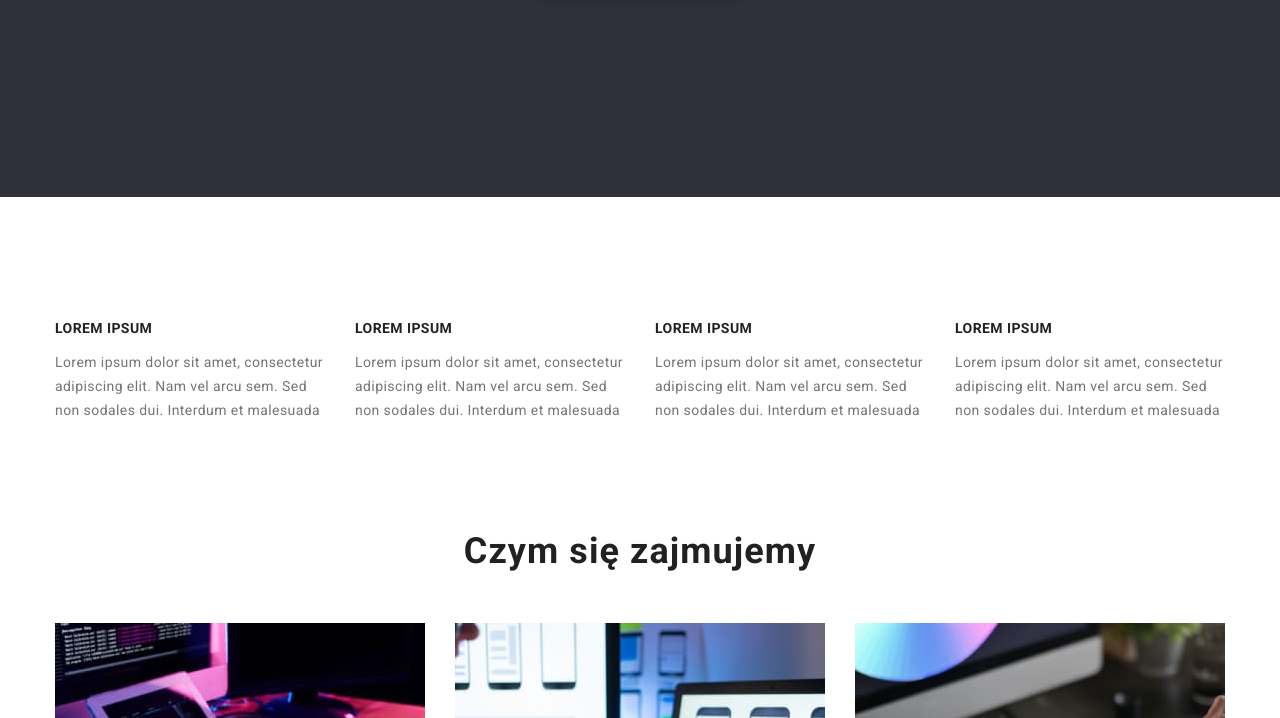
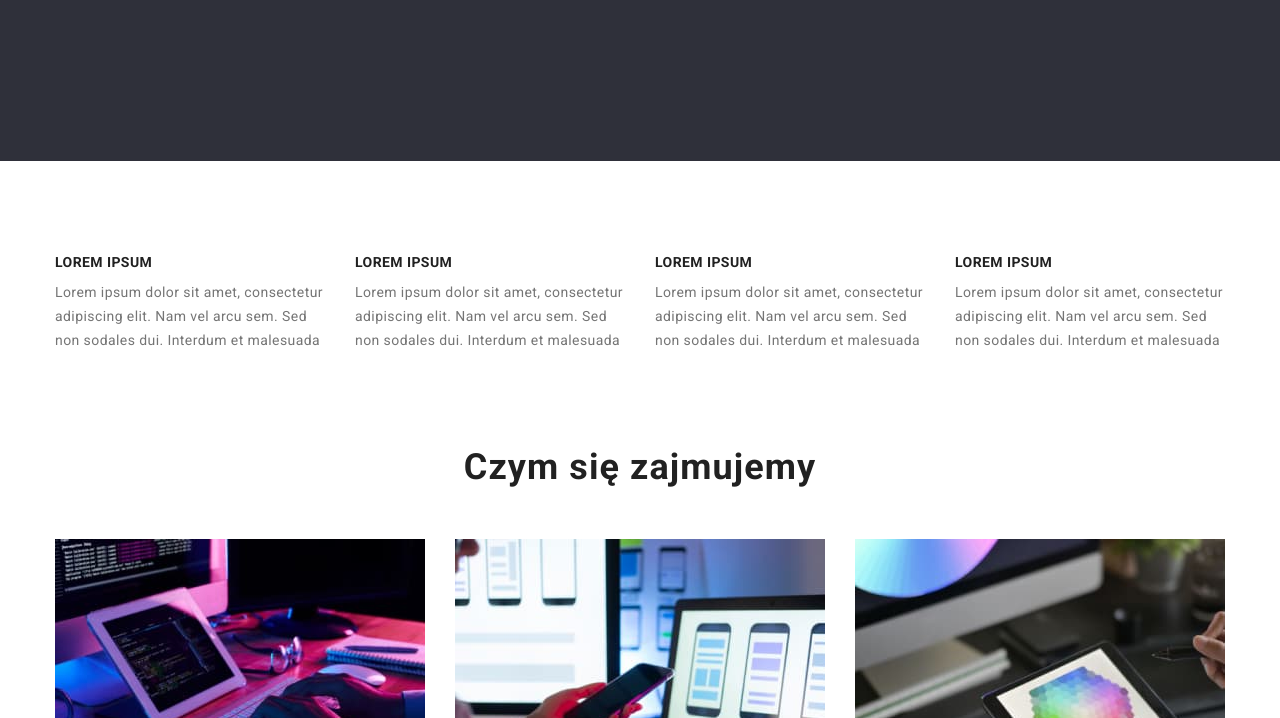
Before and after one commit to MateuszCharysz/goit-markup-hw-03, a plain HTML site: page index.html in a window 1280 px wide. Shown: the part 519-1237 px from the top of the page. Drawn offline with nearby package versions, Linux system fonts and the light colour scheme.

Commit message:
Update styles.css
1 coma

```diff
--- a/css/styles.css
+++ b/css/styles.css
@@ -17,8 +17,7 @@ h4,
 h5,
 h6,
 p,
-ul,
-{
+ul {
   margin: 0;
   padding: 0;
   padding-inline-start: 0;
```
Lines whose indentation alone changed are shown as unchanged.
